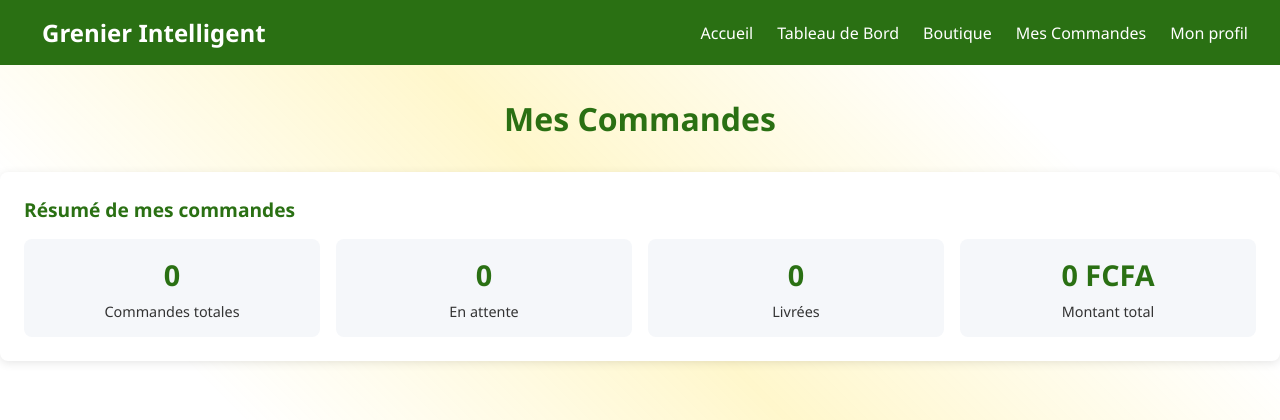
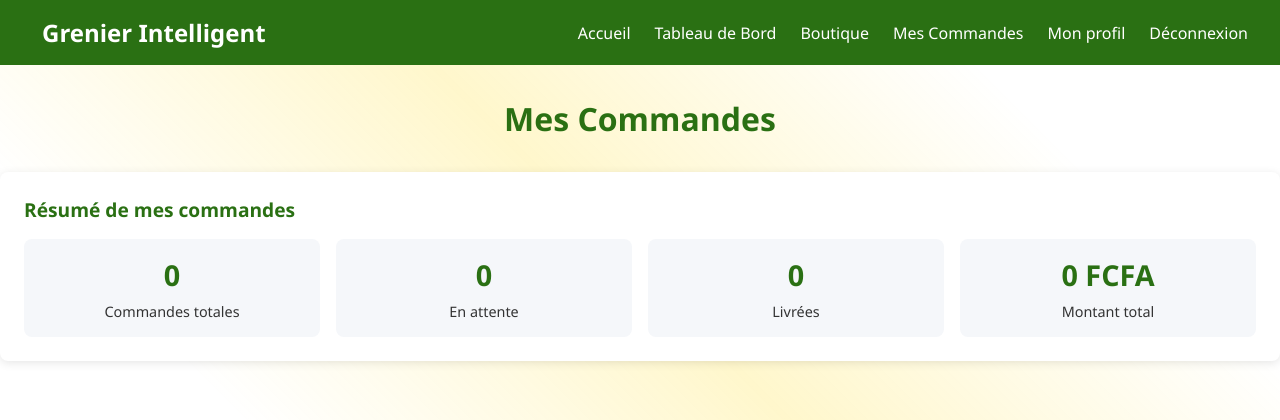
Before and after one commit to diarraaaa/AgrigrenierIOT, a Flask app: page /mescommandes in a window 1280 px wide. Shown: the top 420 px of the page. Run offline with Flask 3, Linux system fonts and the light colour scheme; the visitor is signed in with stand-in values (Sample User, id 1); data that the repository does not hold is empty; parts of the project's set-up code (start-up, migrations or seed data) failed here and were passed over.

Commit message:
css commande

```diff
--- a/app/templates/mescommandes.html
+++ b/app/templates/mescommandes.html
@@ -317,6 +317,7 @@
                 <li><a href="/boutiquepage">Boutique</a></li>
                 <li><a href="/mescommandes">Mes Commandes</a></li>
                  <li><a href="/monprofil">Mon profil</a></li>
+                   <li> <a href="/deconnexion">Déconnexion</a></li>
             </ul>
         </nav>
     </header>
```
